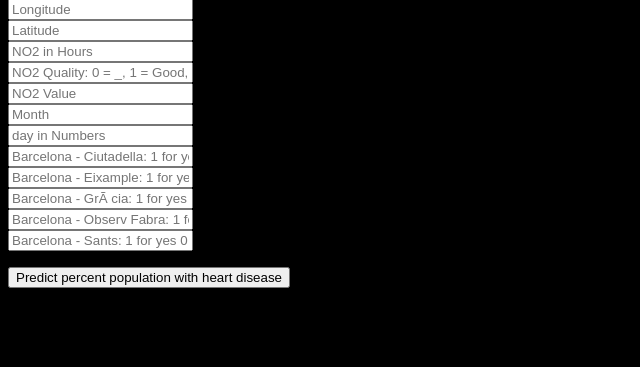
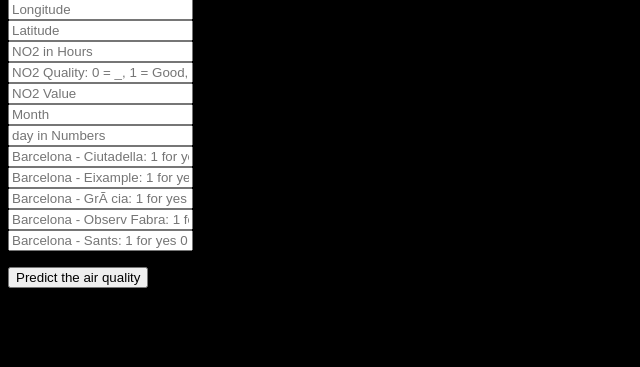
Before and after one commit to Diana-Laveena-DSouza/heroku-model-air, a Flask app: page / in a window 1280 px wide. Shown: the part 81-448 px from the top of the page, without its empty margins (0-640 px from the left). Run offline with Flask 2, Linux system fonts and the light colour scheme; parts of the project's set-up code (start-up, migrations or seed data) failed here and were passed over.

Commit message:
Update index.html

```diff
--- a/templates/index.html
+++ b/templates/index.html
@@ -30,7 +30,7 @@
         <input type="text" name="Barcelona - Observ Fabra" placeholder="Barcelona - Observ Fabra: 1 for yes 0 for no" required="required" /><br>
         <input type="text" name="Barcelona - Sants" placeholder="Barcelona - Sants: 1 for yes 0 for no" required="required" /><p>
 
-        <button type="submit" class="btn btn-primary btn-block btn-large">Predict percent population with heart disease</button></p>
+        <button type="submit" class="btn btn-primary btn-block btn-large">Predict the air quality</button></p>
     </form>
 
    <br>
```
